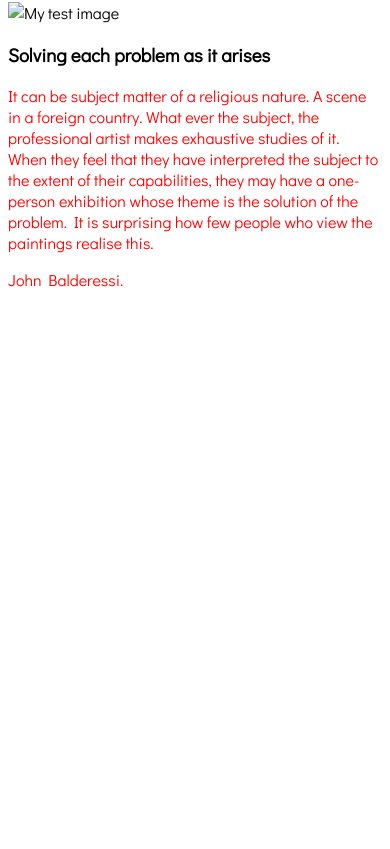
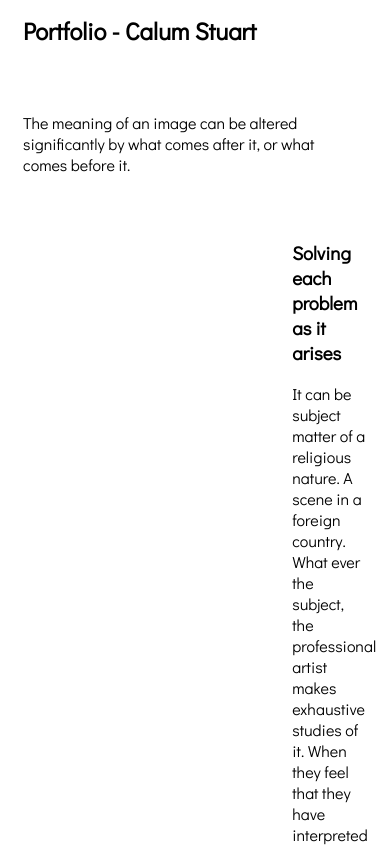
Before and after one commit to CalumSt/CalumSt.github.io, a plain HTML site: page index.html in a window 390 px wide. Shown: the part 133-982 px from the top of the page. Before the commit the page ends 844 px from the top, so only its background shows below. Drawn offline with Linux system fonts and the light colour scheme.

Commit message:
Attempt at responsive layout

```diff
--- a/index.html
+++ b/index.html
@@ -1,6 +1,4 @@
 <!DOCTYPE html>
-<style>
-</style>
 <html lang="en">
     <head>
         <meta charset="utf-8" />
@@ -12,11 +10,18 @@
     </head>
 
       <body>
-        <div class="sidePanel"></div>
-        <div class="centrePanel">
-            <h1>Software & Systems</h1>
-            <h2>Portfolio - Calum Stuart</h2>
-            <img src="" alt="My test image" />
+        <div class="row">
+            <div class="column">
+                <h1>Software & Systems</h1>
+                <h2>Portfolio - Calum Stuart</h2>
+                <!--<img src="" alt="My test image" />-->
+            </div>
+            <div class="column">
+                <p>The meaning of an image can be altered significantly by what comes after it, or what comes before it.</p>
+                <!--<img src="" alt="My test image" />-->
+            </div>
+        </div>
+        <div class="side">
             <h3>Solving each problem as it arises</h3>
             <p>It can be subject matter of a religious nature. A scene in a foreign country. What ever the subject, the professional artist makes exhaustive studies of it. When they feel that they have interpreted the subject to the extent of their capabilities, they may have a one-person exhibition whose theme is the solution of the problem. It is surprising how few people who view the paintings realise this.</p>
             <p>John Balderessi.</p>
--- a/styles/style.css
+++ b/styles/style.css
@@ -1,6 +1,4 @@
-p {
-    color: red;
-  }
+/* fonts */
 
 @font-face {
     font-family: "Didact Gothic Regular";
@@ -19,3 +17,32 @@ p {
 body {
     font-family: "Didact Gothic Regular";
 }
+
+
+/* Create two equal columns that floats next to each other */
+.column {
+    float: left;
+    width: 40%;
+    padding: 15px;
+}
+
+/* create side panel for navigation */
+.side {
+    float: right;
+    width: 20%;
+    padding: 15px;
+}
+
+/* Clear floats after the columns */
+.row::after {
+    content: "";
+    display: table;
+    clear: both;
+}
+
+/* Responsive layout - makes the two columns stack on top of each other instead of next to each other */
+@media screen and (max-width:600px) {
+    .column {
+        width: 80%;
+    }
+}
```
Lines whose indentation alone changed are shown as unchanged.
